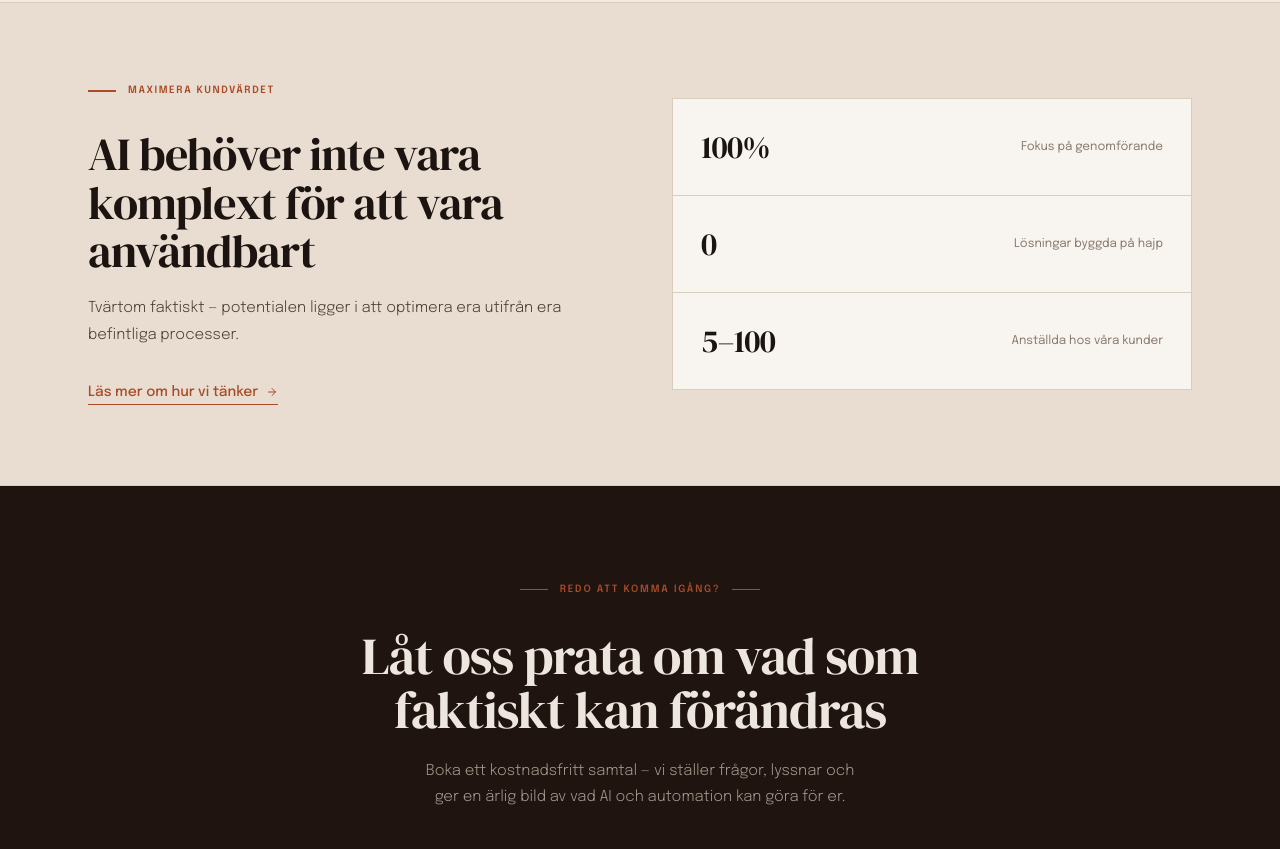
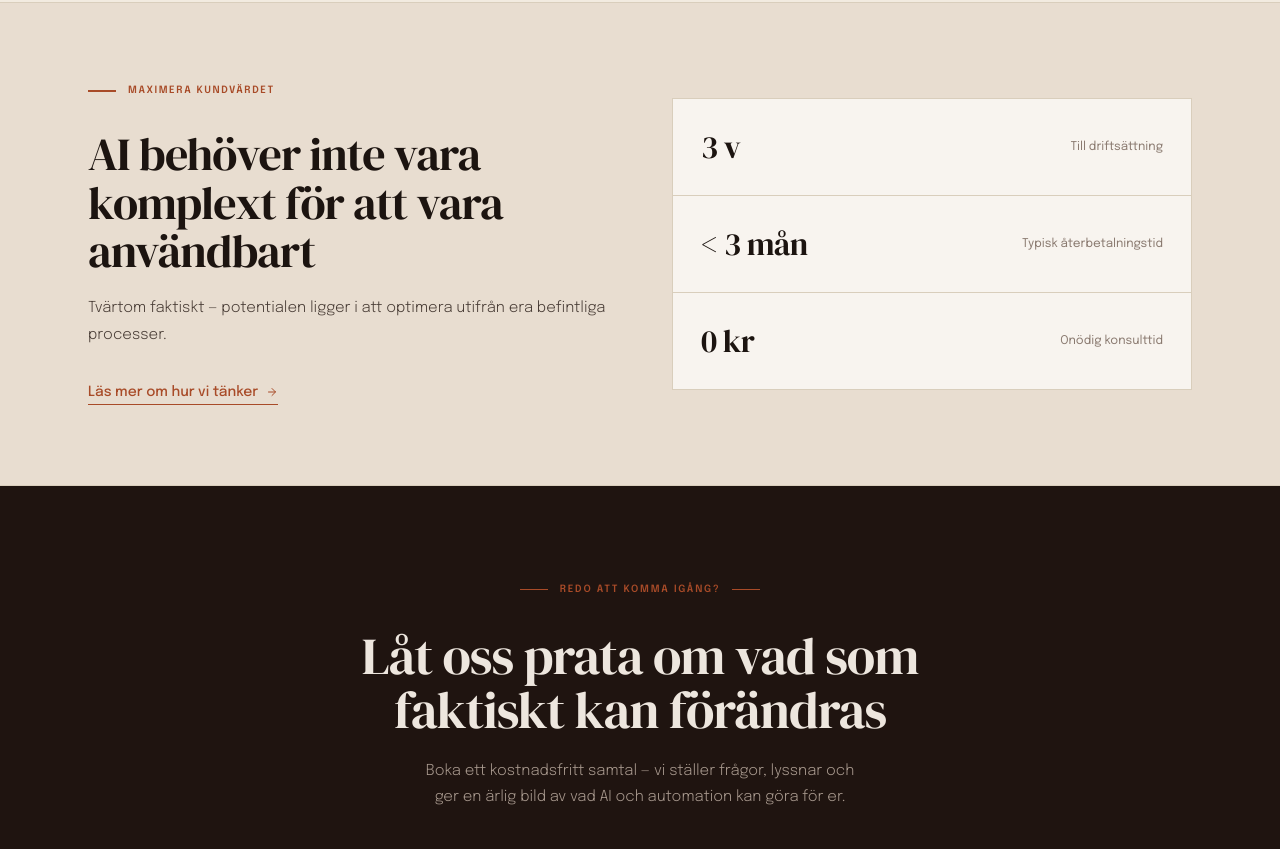
Before and after one commit to custom46ab/custom46, a Next.js app: page / in a window 1280 px wide. Shown: the part 1320-2169 px from the top of the page. Built offline with nearby package versions, Linux system fonts and the light colour scheme.

Commit message:
uppd text

```diff
--- a/app/kontakt/page.tsx
+++ b/app/kontakt/page.tsx
@@ -219,7 +219,7 @@ export default function KontaktPage() {
                 {/* Process */}
                 <div style={{ background: C.bgCard, border: `1px solid ${C.border}`, overflow: "hidden" }}>
                   <div style={{ padding: "16px 24px", borderBottom: `1px solid ${C.border}` }}>
-                    <span style={{ fontSize: 10, fontWeight: 600, letterSpacing: "0.14em", textTransform: "uppercase", color: C.muted }}>Vad händer när du hör av dig?</span>
+                    <span style={{ fontSize: 10, fontWeight: 600, letterSpacing: "0.14em", textTransform: "uppercase", color: C.muted }}>Vad händer sen?</span>
                   </div>
                   <div>
                     {[
--- a/app/page.tsx
+++ b/app/page.tsx
@@ -205,7 +205,7 @@ export default function HemPage() {
                   AI behöver inte vara komplext för att vara användbart
                 </h2>
                 <p style={{ fontSize: 15, lineHeight: 1.75, color: C.fgMid, fontWeight: 300, marginBottom: 32 }}>
-                  Tvärtom faktiskt — potentialen ligger i att optimera era utifrån era befintliga processer.
+                  Tvärtom faktiskt — potentialen ligger i att optimera utifrån era befintliga processer.
                 </p>
                 <Link
                   href="/om-oss"
@@ -218,9 +218,9 @@ export default function HemPage() {
               </div>
               <div style={{ display: "flex", flexDirection: "column", gap: 1, background: C.border, border: `1px solid ${C.border}` }}>
                 {[
-                  { val: "100%", lbl: "Fokus på genomförande" },
-                  { val: "0", lbl: "Lösningar byggda på hajp" },
-                  { val: "5–100", lbl: "Anställda hos våra kunder" },
+                  { val: "3 v", lbl: "Till driftsättning" },
+                  { val: "< 3 mån", lbl: "Typisk återbetalningstid" },
+                  { val: "0 kr", lbl: "Onödig konsulttid" },
                 ].map((s) => (
                   <div
                     key={s.lbl}
--- a/components/Navbar.tsx
+++ b/components/Navbar.tsx
@@ -6,6 +6,7 @@ import { usePathname } from "next/navigation";
 import { Menu, X } from "lucide-react";
 
 const navLinks = [
+  { href: "/", label: "Start" },
   { href: "/tjanster", label: "Tjänster" },
   { href: "/om-oss", label: "Om oss" },
   { href: "/kontakt", label: "Kontakt" },
```
